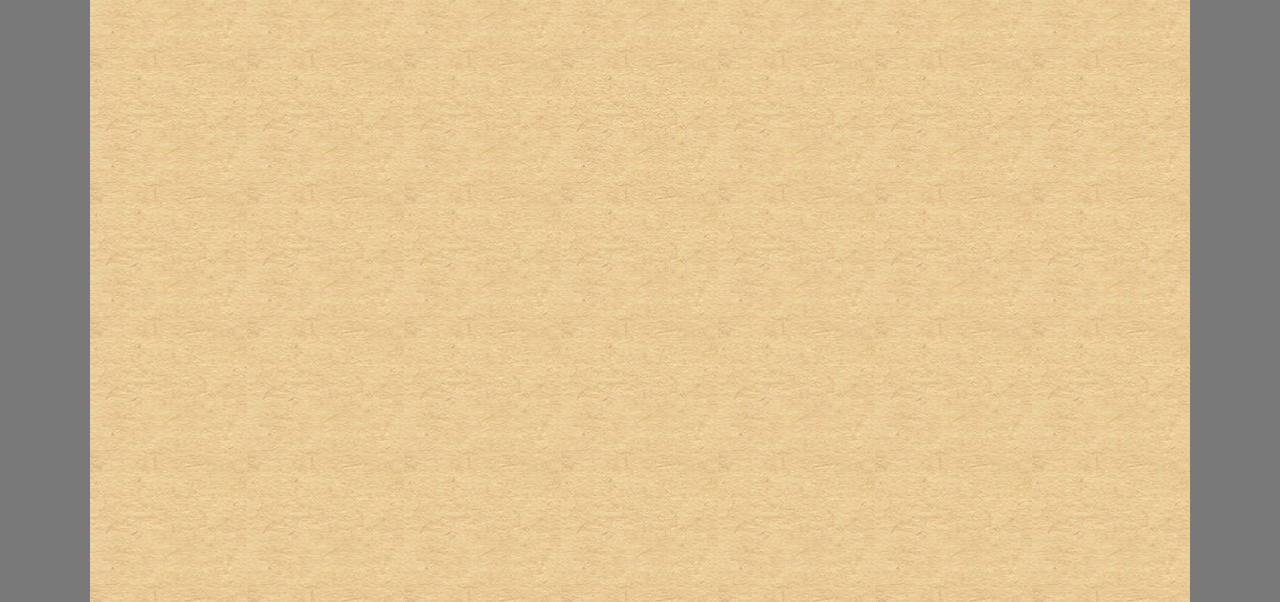
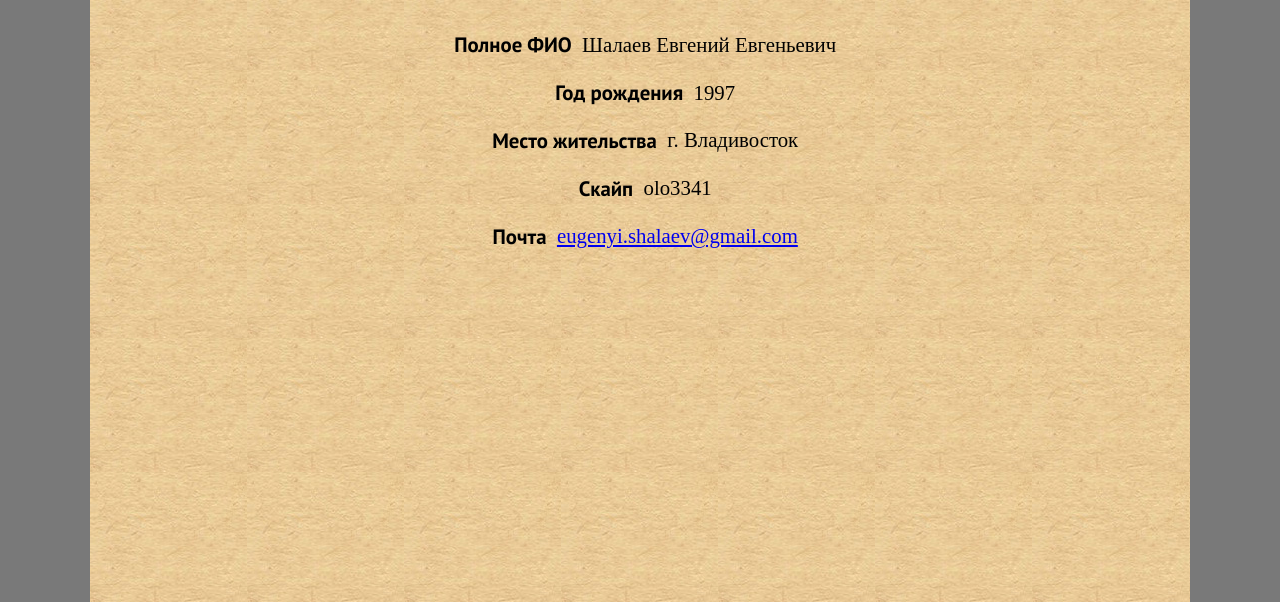
Before and after one commit to Clasen00/factorov_test, a plain HTML site: page index.html in a window 1280 px wide. Shown: the part 198-800 px from the top of the page. Drawn offline with Linux system fonts and the light colour scheme.

Commit message:
style's for personal data

```diff
--- a/index.html
+++ b/index.html
@@ -13,7 +13,34 @@
         <div class="content_title">
             <h1>ДЕЛО</h1>
         </div>
+        <div class="content-personal-data">
+            <div class="content-personal-data_item">
+                <div class="personal-data_item__caption">
+                    <p>Полное ФИО</p>
+                </div>
+                <span>Шалаев Евгений Евгеньевич</span>
+            </div>
+            <div class="content-personal-data_item">
+                <div class="personal-data_item__caption">
+                    <p>Год рождения</p>
+                </div>
 
+                <span>1997</span>
+            </div>
+            <div class="content-personal-data_item">
+                <p>Место жительства</p>
+                <span>г. Владивосток</span>
+            </div>
+            <div class="content-personal-data_item">
+                <p>Скайп</p>
+                <span>olo3341</span>
+            </div>
+            <div class="content-personal-data_item">
+                <p>Почта</p>
+                <span><a href="mailto:eugenyi.shalaev@gmail.com">eugenyi.shalaev@gmail.com</a></span>
+            </div>
+
+        </div>
     </div>
 </body>
 <link rel="stylesheet" href="/style.css" type="text/css" media="screen, print" />
--- a/style.scss
+++ b/style.scss
@@ -1,6 +1,9 @@
 $title-color: #673d1c;
 @font-face {
     font-family: CourierNewRegular;
+    font-family: SansBold;
+    src: url(fonts/PTSansRegular.ttf);
+    src: url(fonts/PTSansBold.ttf);
 }
 
 * {
@@ -18,8 +21,6 @@ body {
     display: flex;
     flex-direction: column;
     flex-wrap: nowrap;
-    justify-content: center;
-    align-content: flex-start;
     align-items: center;
 }
 
@@ -33,9 +34,34 @@ body {
     width: 100%;
     padding-top: 6em;
     text-align: center;
+    padding-bottom: 2em;
+    h1 {
+        font: bold 5em CourierNewRegular;
+        color: $title-color;
+    }
 }
 
-.content_title h1 {
-    font: bold 5em CourierNewRegular;
-    color: $title-color;
+.content-personal-data {
+    display: flex;
+    flex-direction: column;
+    flex-wrap: nowrap;
+    align-items: center;
+    .content-personal-data_item {
+        font-size: 1.3em;
+        display: inline-flex;
+        flex-direction: row;
+        flex-wrap: nowrap;
+        justify-content: flex-start;
+        align-content: center;
+        align-items: center;
+        p {
+            margin-right: 1em;
+            font-family: SansBold;
+            margin: 0.5em;
+        }
+        span {
+            font-family: CourierNewRegular;
+            font-size: 1em;
+        }
+    }
 }
```
Also changed, not shown: fonts/PTSansBold.ttf (added), fonts/PTSansRegular.ttf (added), style.css.
